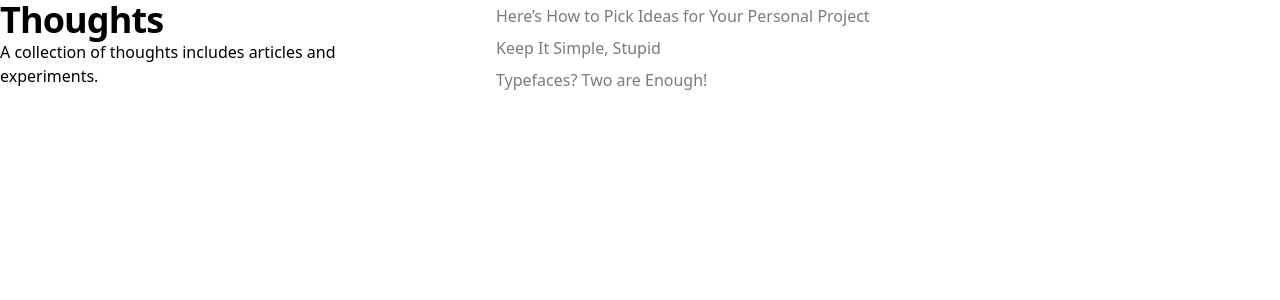
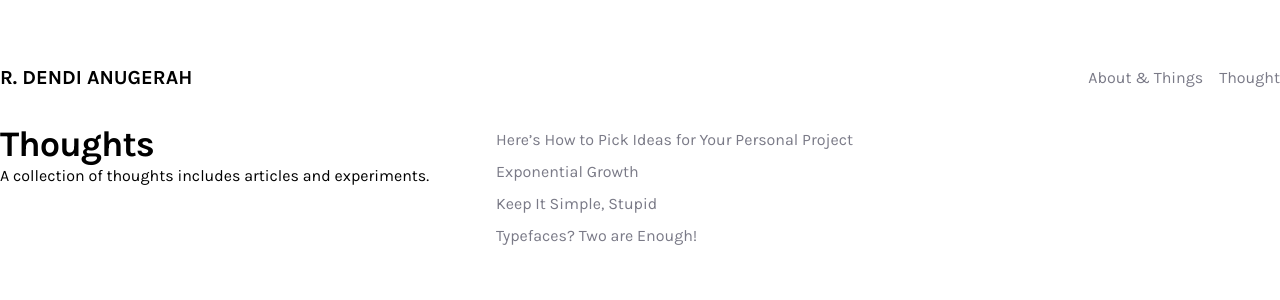
Before and after one commit to dendianugerah/me.works, a Next.js app: page /thought in a window 1280 px wide. Shown: the top 300 px of the page. Built offline with nearby package versions, Linux system fonts and the light colour scheme.

Commit message:
style: Update layout and styling in about.tsx, navigation.tsx, and footer.tsx

```diff
--- a/components/layout/about.tsx
+++ b/components/layout/about.tsx
@@ -6,7 +6,7 @@ export function About({ background, about, awards }: AboutDefinition) {
       className="flex flex-col max-w-4xl px-4 sm:px-6 lg:px-8 xl:px-0"
       id="about"
     >
-      <div className="mb-16" id="about_text">
+      <div className="mb-8" id="about_text">
         <h2 className="mb-3 text-lg font-bold tracking-tight sm:text-4xl">{background}</h2>
         <p className="max-w-2xl">{about}</p>
       </div>
--- a/components/layout/footer.tsx
+++ b/components/layout/footer.tsx
@@ -6,8 +6,8 @@ const karla = Karla({ preload: false });
 
 export function Footer({ children }: { children?: React.ReactNode }) {
   return (
-    <nav className={`${karla.className} max-w-7xl mx-auto pt-16 `}>
-      <h2 className="text-xl sm:text-4xl">
+    <nav className={`${karla.className} max-w-7xl mx-auto pt-8 `}>
+      <h2>
         These projects are just a snapshot of my several works. I&apos;d love to
         show you a broader range in person. <b>Don&apos;t be a stranger</b>, we
         can meet up for coffee or tea — it&apos;s your choice!
--- a/components/layout/navigation.tsx
+++ b/components/layout/navigation.tsx
@@ -18,9 +18,14 @@ export function Navigation({
           {name}
         </Link>
 
-        <Link href="/#about" className="mr-4 text-[#7a7a87]">
-          About & Things
-        </Link>
+        <div className="flex">
+          <Link href="/#about" className="mr-4 text-[#7a7a87] text-sm sm:text-[16px]">
+            About & Things
+          </Link>
+          <Link href="/thought" className="text-[#7a7a87] text-sm sm:text-[16px]">
+            Thought
+          </Link>
+        </div>
       </section>
       {children}
     </nav>
--- /dev/null
+++ b/data/thought/exponential-growth.mdx
@@ -0,0 +1,25 @@
+---
+title: Exponential Growth
+---
+
+Many things in life seem slow, but sometimes a hideen power lurks beneath the surface. This power is called compounding, and it's the force behind exponential growth. Imagine making small, consistent improvements every day. Over time, these tiny gains snowball into increible results. It might feel slow at first, but trust the process. Even if you can't see the growth, it's happening.
+
+<br />
+The problem? We often get stuck in a linear mindset, expecting result to always be
+proportional to the effort. This can hold us back from this limited thinking and
+set out sight on the long-term goal.
+
+<br />
+When you set out to learn something new, the power of compounding becomes clear.
+Instead of celebrating tiny victories, think ten bigger. Image your next year completely
+dwarfing you've done before. This shift in perspective unlocks the magic of compounding.
+You stat to see the potential for incredible growth when you embrace small, consistent
+improvements.
+
+<br />
+
+Our world thrives on instant gratification, but compounding thrives on patience. The results might not be immediate, but the payoff for sticking with it is massive. The key? Believe in the process and trust that the small steps you take today will lead to extraordinary outcomes in the future.
+
+<br />
+
+The moment you start optimizing your life for compounding, everything changes. New opportunities open up, and you'll find yourself positioned for success in ways you never imagined. Ditch the linear mindset and embrace the exponential potential that awaits. Believe in the power of compounding, and watch as it transforms your life.
--- a/pages/index.tsx
+++ b/pages/index.tsx
@@ -9,8 +9,6 @@ import {
   ProfileDefinition,
   ThoughtDefinition,
 } from "@/definition";
-import { Application } from "@splinetool/runtime";
-import { useEffect } from "react";
 const karla = Karla({ preload: false });
 
 export default function Home({
@@ -23,12 +21,6 @@ export default function Home({
   thought: ThoughtDefinition[];
 }) {
   const { name, introduction, background, about, awards } = profile;
-
-  // useEffect(() => {
-  //   const canvas = document.getElementById("canvas3d");
-  //   const app = new Application(canvas as HTMLCanvasElement);
-  //   app.load("https://prod.spline.design/RWop9YYzBLiGqqOu/scene.splinecode");
-  // }, []);
 
   return (
     <main className={`${karla.className}`}>
@@ -43,9 +35,6 @@ export default function Home({
               <b>human interface design</b> enthusiast. Living in Indonesia
             </span>
           </div>
-          {/* <div className="flex justify-center items-center mt-4">
-            <canvas id="canvas3d" className="w-full h-full" />
-          </div> */}
           <Project projects={projects} />
         </div>
       </div>
@@ -54,9 +43,9 @@ export default function Home({
           <About background={background} about={about} awards={awards} />
         </div>
       </div>
-      <div className="px-4 xl:px-0">
+      {/* <div className="px-4 xl:px-0">
         <Thought writings={thought} />
-      </div>
+      </div> */}
       <div className="pb-8 sm:pb-32 px-4 xl:px-0">
         <Footer />
       </div>
@@ -85,19 +74,19 @@ export async function getStaticProps() {
     };
   });
 
-  const thoughtFiles = fs
-    .readdirSync("data/thought")
-    .filter((file) => file.endsWith(".mdx"));
+  // const thoughtFiles = fs
+  //   .readdirSync("data/thought")
+  //   .filter((file) => file.endsWith(".mdx"));
 
-  const thought = thoughtFiles.map((file) => {
-    const fileData = fs.readFileSync(`data/thought/${file}`);
-    const { data } = matter(fileData);
+  // const thought = thoughtFiles.map((file) => {
+  //   const fileData = fs.readFileSync(`data/thought/${file}`);
+  //   const { data } = matter(fileData);
 
-    return {
-      title: data.title,
-      slug: file.split(".")[0],
-    };
-  });
+  //   return {
+  //     title: data.title,
+  //     slug: file.split(".")[0],
+  //   };
+  // });
 
   const profileFile = fs.readFileSync("data/profile.mdx", "utf-8");
   const { data } = matter(profileFile);
@@ -114,7 +103,7 @@ export async function getStaticProps() {
     props: {
       profile,
       projects,
-      thought,
+      // thought,
     },
   };
 }
--- a/pages/thought/index.tsx
+++ b/pages/thought/index.tsx
@@ -1,15 +1,20 @@
 import matter from "gray-matter";
 import fs from "fs";
 import Link from "next/link";
-import { ThoughtDefinition } from "@/definition";
+import { ProfileDefinition, ThoughtDefinition } from "@/definition";
+import Navigation from "@/components/layout/navigation";
 
 interface ThoughtProps {
   writings: ThoughtDefinition[];
+  profile: ProfileDefinition;
 }
 
-export default function Thought({ writings }: ThoughtProps) {
+export default function Thought({ writings, profile }: ThoughtProps) {
+  const { name } = profile;
+
   return (
-    <div className="max-w-7xl mx-auto">
+    <div className="max-w-7xl mx-auto px-4 xl:px-0">
+      <Navigation name={name}>
         <section className="mb-2 flex flex-col ">
           <div className="max-w-4xl">
             <div className="grid grid-cols-1 md:grid-cols-2 gap-8">
@@ -37,6 +42,7 @@ export default function Thought({ writings }: ThoughtProps) {
             </div>
           </div>
         </section>
+      </Navigation>
     </div>
   );
 }
@@ -55,9 +61,21 @@ export async function getStaticProps() {
     };
   });
 
+  const profileFile = fs.readFileSync("data/profile.mdx", "utf-8");
+  const { data } = matter(profileFile);
+
+  const profile: ProfileDefinition = {
+    name: data.name,
+    background: data.background,
+    introduction: data.introduction,
+    about: data.about,
+    awards: data.award,
+  };
+
   return {
     props: {
       writings,
+      profile,
     },
   };
 }
```
Lines whose indentation alone changed are shown as unchanged.
